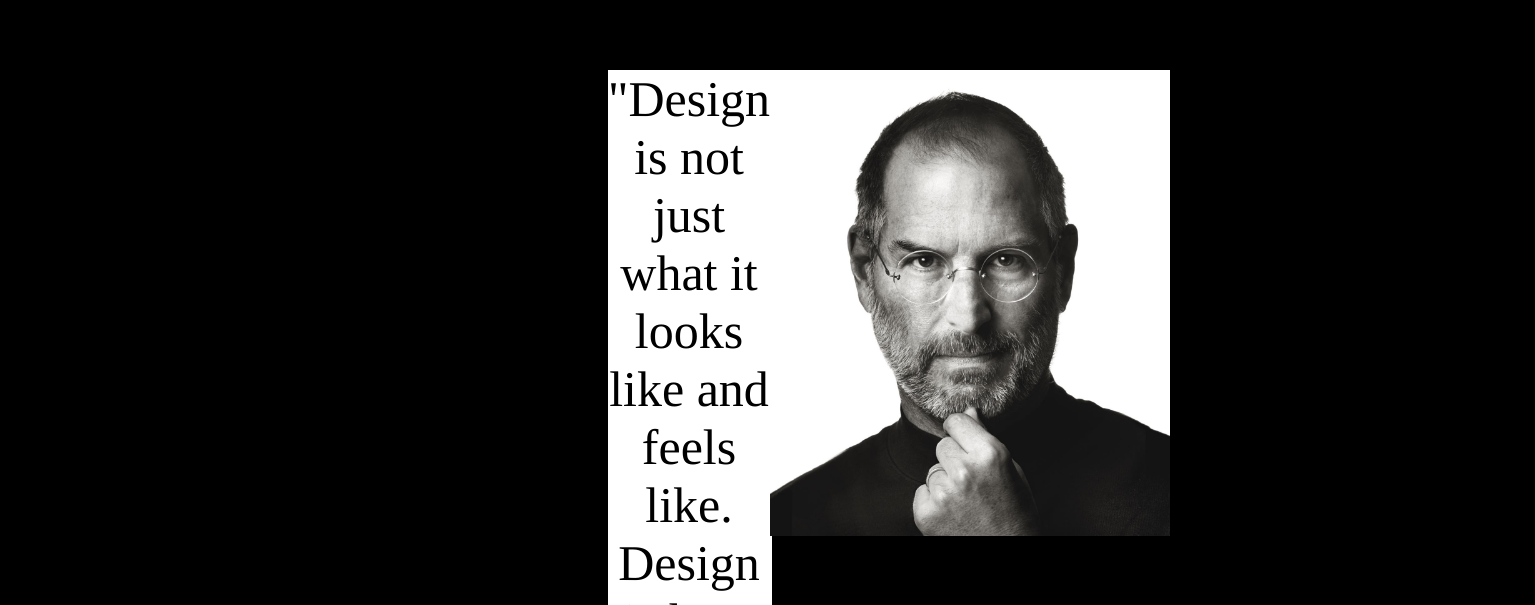
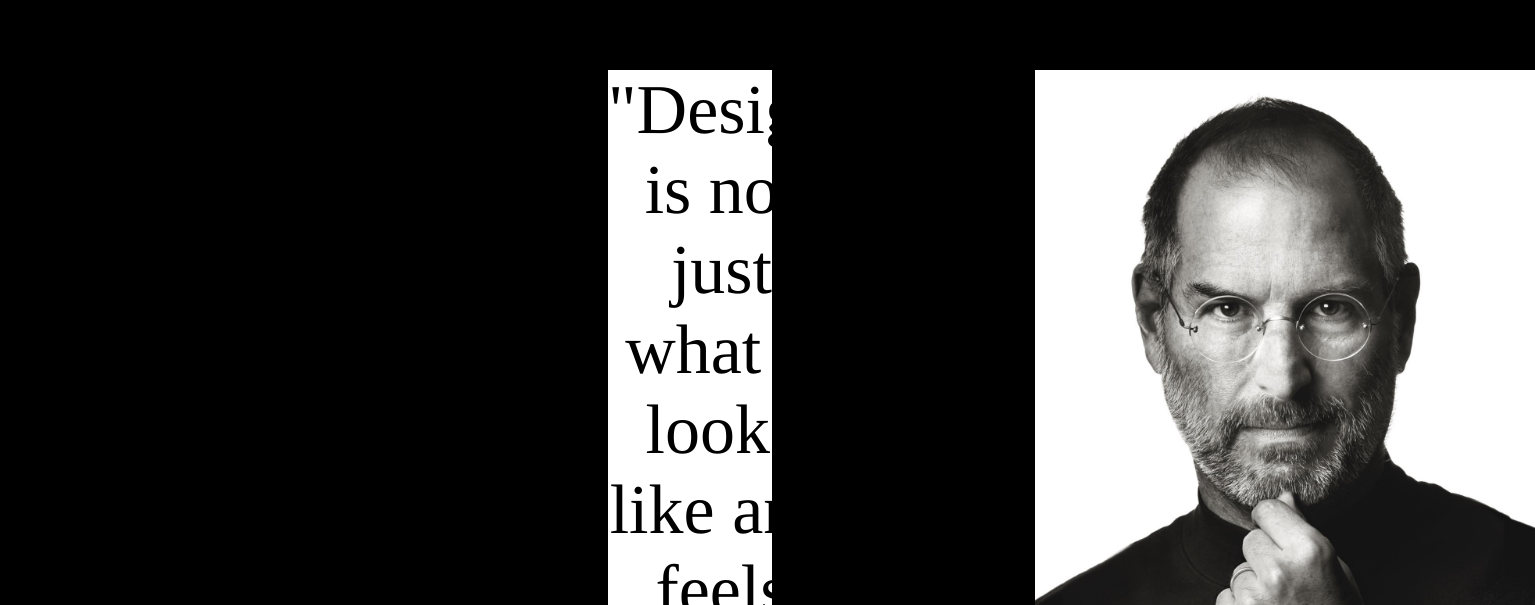
Before and after one commit to Matisvar/Tribute-page, a plain HTML site: page index.html in a window 1280 px wide. Shown: the part 179-784 px from the top of the page, 1535 px wide, since content can reach past the window. Drawn offline with Linux system fonts and the light colour scheme.

Commit message:
Updated width and padding of image

```diff
--- a/test2.css
+++ b/test2.css
@@ -24,12 +24,13 @@ body {
 
 .tribute blockquote {
   text-align: center;
-  font-size: 50px;
+  font-size: 70px;
   margin: auto;
 }
 
 .tribute img {
-  max-width: 400px;
+  max-width: 500px;
+  padding-left: 200px;
 }
 .tribute:hover{
   background-color: gold;
```
